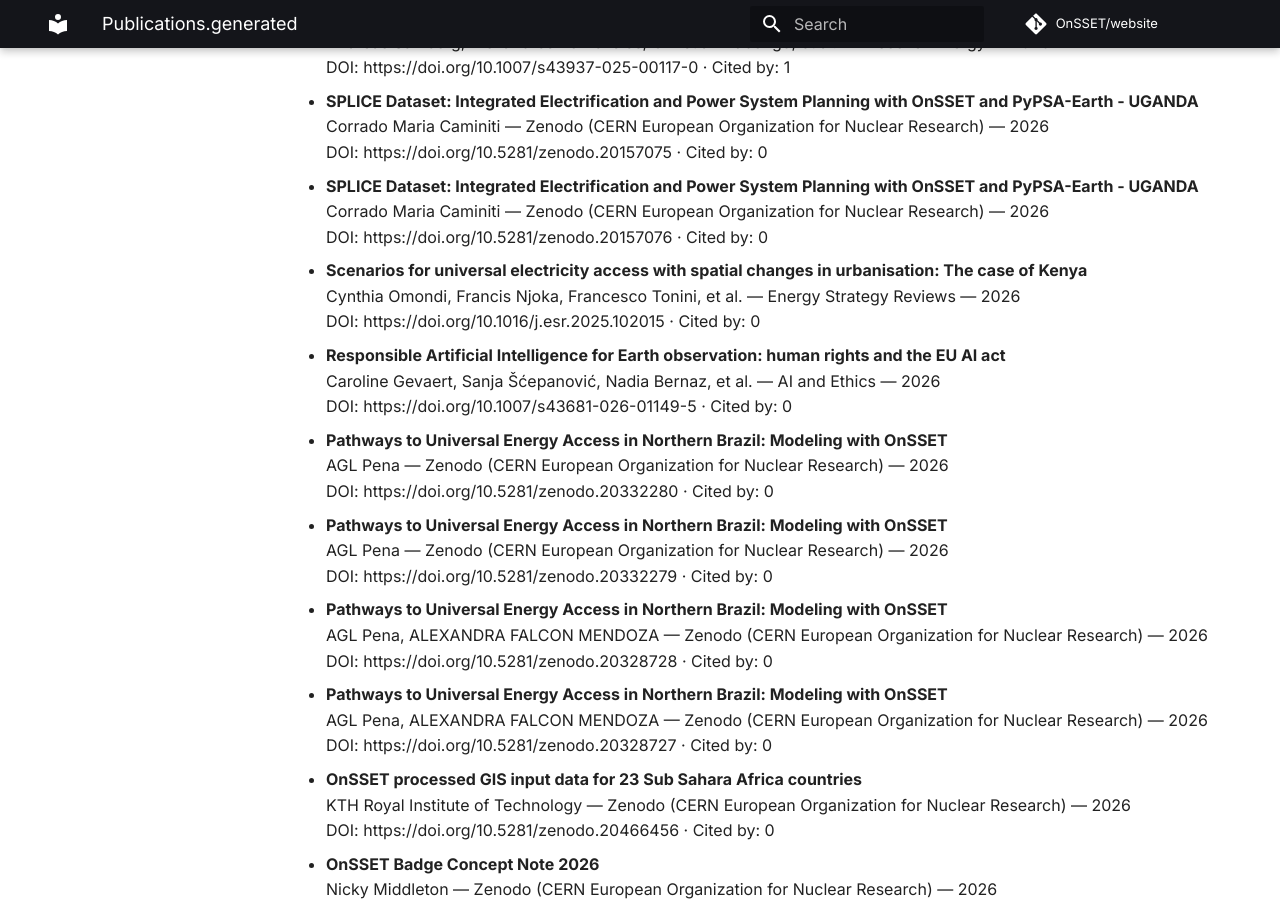
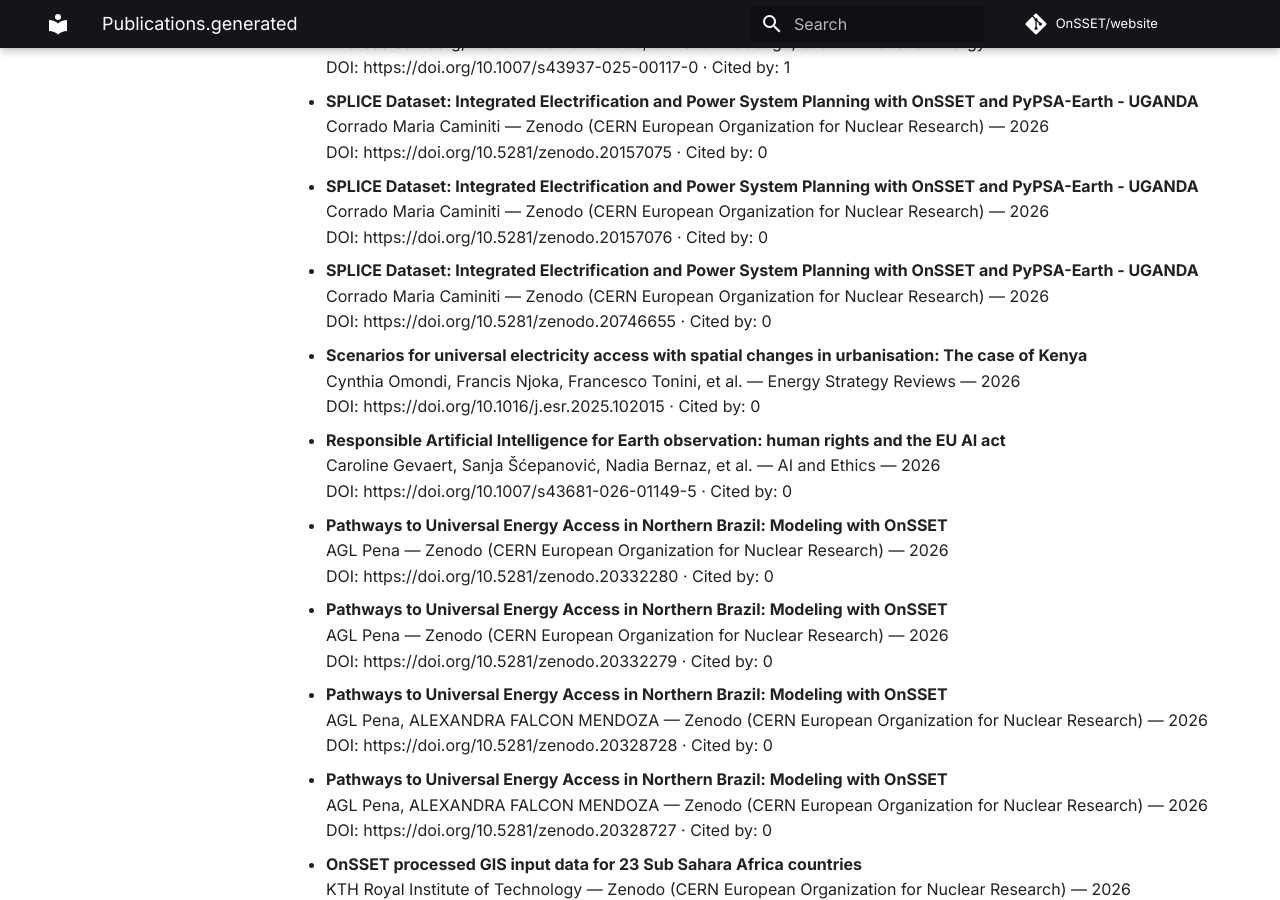
Before and after one commit to OnSSET/website, an MkDocs documentation site: the page built from docs/publications.generated.md, in a window 1280 px wide and 900 px high, scrolled down 851 px. Built offline with MkDocs 1.6.1 and Material for MkDocs 9.7.7, drawn with Linux system fonts in a browser that asks for light colours; comment, search, counter and statistics services are not loaded; some of the changed text lies outside the part shown.

Commit message:
Auto-update publications

```diff
--- a/docs/publications.generated.md
+++ b/docs/publications.generated.md
@@ -29,6 +29,10 @@ No results found.
 - **SPLICE Dataset: Integrated Electrification and Power System Planning with OnSSET and PyPSA-Earth - UGANDA**
   Corrado Maria Caminiti — Zenodo (CERN European Organization for Nuclear Research) — 2026
   DOI: https://doi.org/10.5281/zenodo.20157076 · Cited by: 0
+
+- **SPLICE Dataset: Integrated Electrification and Power System Planning with OnSSET and PyPSA-Earth - UGANDA**
+  Corrado Maria Caminiti — Zenodo (CERN European Organization for Nuclear Research) — 2026
+  DOI: https://doi.org/10.5281/zenodo.20746655 · Cited by: 0
 
 - **Scenarios for universal electricity access with spatial changes in urbanisation: The case of Kenya**
   Cynthia Omondi, Francis Njoka, Francesco Tonini, et al. — Energy Strategy Reviews — 2026
```
Also changed, not shown: other parts of docs/publications.generated.md (+2 -6 lines).
